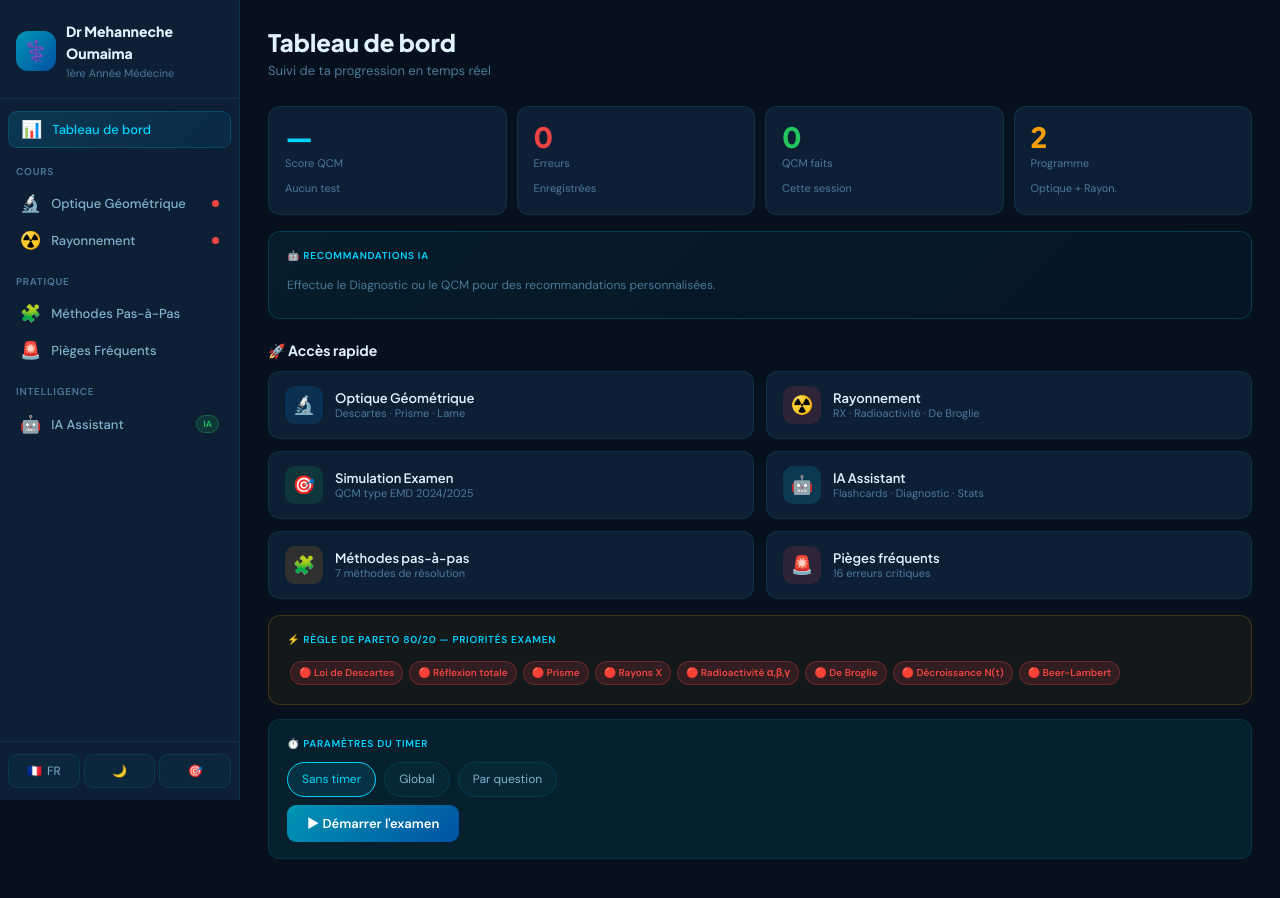
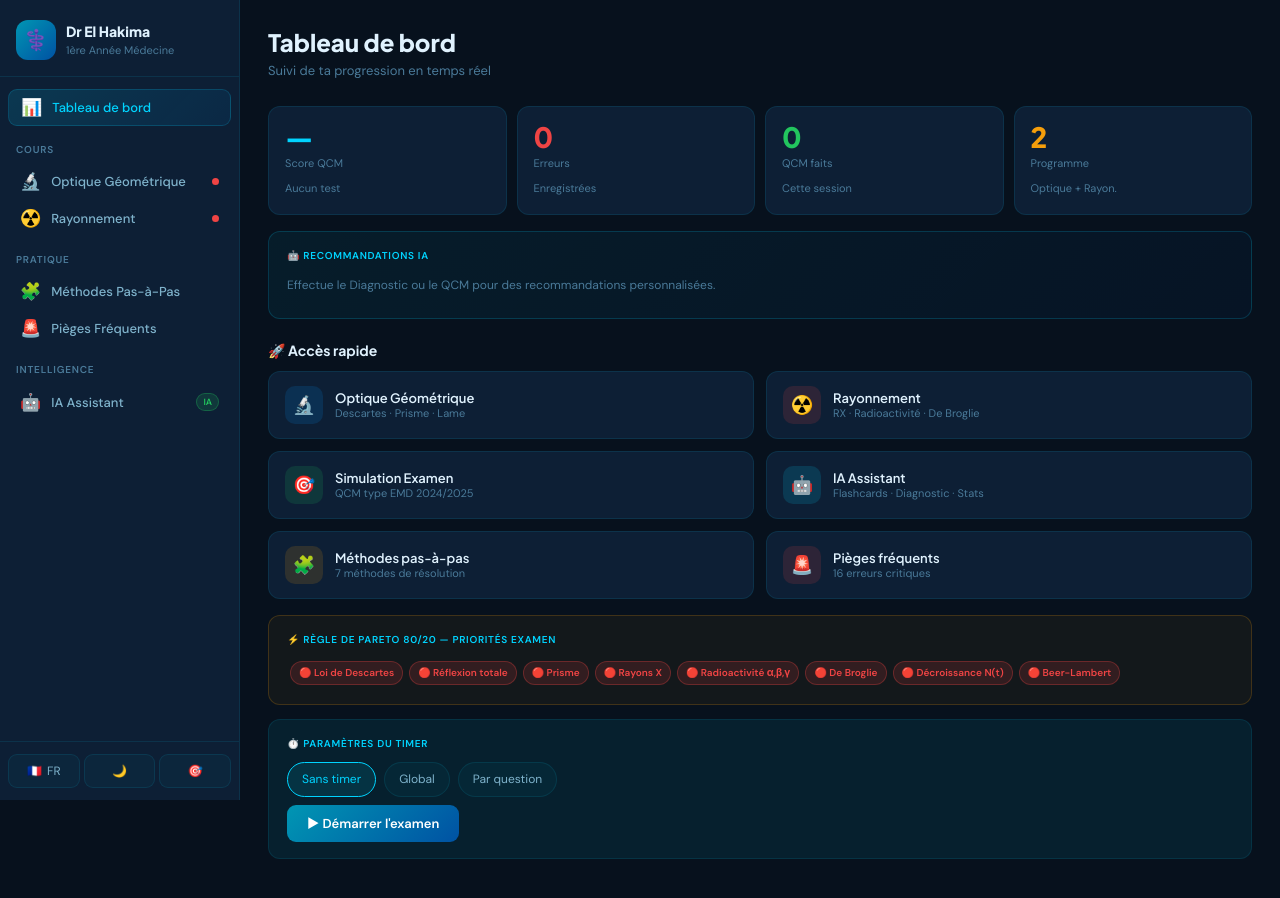
Before and after one commit to milouyoghmilouyogh2/MIMA-BIOPH-V5, a plain HTML site: page index.html in a window 1280 px wide. Drawn offline with Linux system fonts and the light colour scheme.

Commit message:
Update index.html

```diff
--- a/index.html
+++ b/index.html
@@ -5,7 +5,7 @@
 <meta name="viewport" content="width=device-width, initial-scale=1.0, viewport-fit=cover">
 <meta name="mobile-web-app-capable" content="yes">
 <meta name="apple-mobile-web-app-capable" content="yes">
-<title>Dr Mehanneche Oumaima — 1ère Année Médecine</title>
+<title>Dr El Hakima — 1ère Année Médecine</title>
 <link rel="preconnect" href="https://fonts.googleapis.com">
 <link rel="preconnect" href="https://fonts.gstatic.com" crossorigin>
 <link href="https://fonts.googleapis.com/css2?family=Plus+Jakarta+Sans:wght@400;500;600;700;800&family=DM+Sans:wght@400;500;600&family=JetBrains+Mono:wght@400;500&display=swap" rel="stylesheet">
@@ -21,7 +21,7 @@
     <div class="sidebar-logo">
       <div class="logo-icon">⚕️</div>
       <div class="logo-text">
-        <div class="logo-title">Dr Mehanneche Oumaima</div>
+        <div class="logo-title">Dr El Hakima </div>
         <div class="logo-sub">1ère Année Médecine</div>
       </div>
     </div>
@@ -89,7 +89,7 @@
       <span></span><span></span><span></span>
     </button>
     <div class="topbar-brand">
-      <span class="topbar-title">Dr Mehanneche Oumaima</span>
+      <span class="topbar-title">Dr El Hakima </span>
     </div>
     <div class="topbar-right">
       <div class="online-dot" id="online-dot" title="Status"></div>
```
